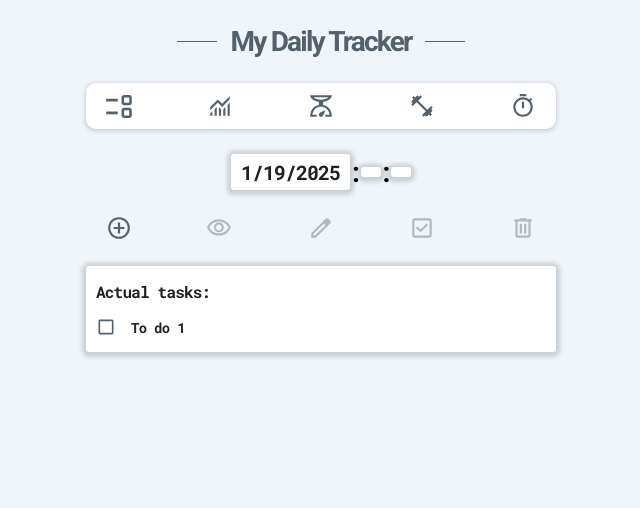
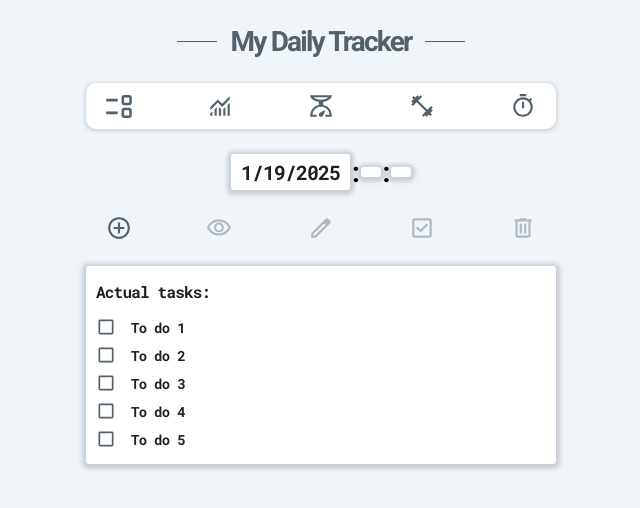
Before and after one commit to FrontendPortfolioHub/my-daily-tracker, a React (Create React App) app: page / in a window 1280 px wide. Shown: the top 508 px of the page, without its empty margins (319-959 px from the left). Built offline with nearby package versions, Linux system fonts and the light colour scheme.

Commit message:
implement to do list

```diff
--- a/src/components/TodoContent/TodoContent.jsx
+++ b/src/components/TodoContent/TodoContent.jsx
@@ -9,6 +9,22 @@ export const TodoContent = () => {
               <button className="check-button icon" />
               <label>To do 1</label>
             </li>
+            <li className="todo__item">
+              <button className="check-button icon" />
+              <label>To do 2</label>
+            </li>
+            <li className="todo__item">
+              <button className="check-button icon" />
+              <label>To do 3</label>
+            </li>
+            <li className="todo__item">
+              <button className="check-button icon" />
+              <label>To do 4</label>
+            </li>
+            <li className="todo__item">
+              <button className="check-button icon" />
+              <label>To do 5</label>
+            </li>
           </ul>
         </div>
       </div>
--- a/src/components/TodoContent/TodoContent.scss
+++ b/src/components/TodoContent/TodoContent.scss
@@ -14,6 +14,12 @@
   font-weight: 700;
   line-height: normal;
   letter-spacing: -0.8px;
+}
+
+.todo__list {
+  display: flex;
+  flex-direction: column;
+  gap: 8px;
 }
 
 .todo__item {
```
